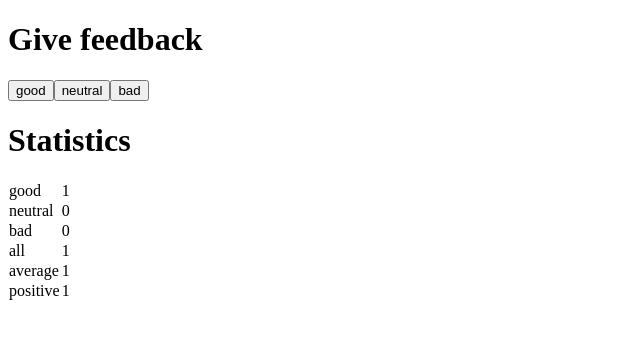
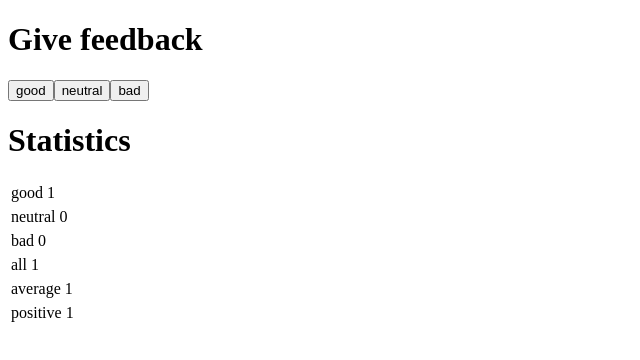
Before and after one commit to TheJiahao/fullstack, a React (Vite) app in the folder osa1/unicafe/: page / in a window 1280 px wide. Both pictures are taken after a click on the button "good". Shown: the top 360 px of the page, without its empty margins (0-640 px from the left). Built offline with nearby package versions, Linux system fonts and the light colour scheme.

Commit message:
Korjaa ValidateDOMNesting

```diff
--- a/osa1/unicafe/src/App.jsx
+++ b/osa1/unicafe/src/App.jsx
@@ -6,10 +6,14 @@ const Button = ({ handleClick, text }) => {
 
 const StatisticLine = ({ text, value }) => {
   return (
-    <tr>
-      <td>{text}</td>
-      <td>{value}</td>
-    </tr>
+    <table>
+      <tbody>
+        <tr>
+          <td>{text}</td>
+          <td>{value}</td>
+        </tr>
+      </tbody>
+    </table>
   );
 };
 
```
